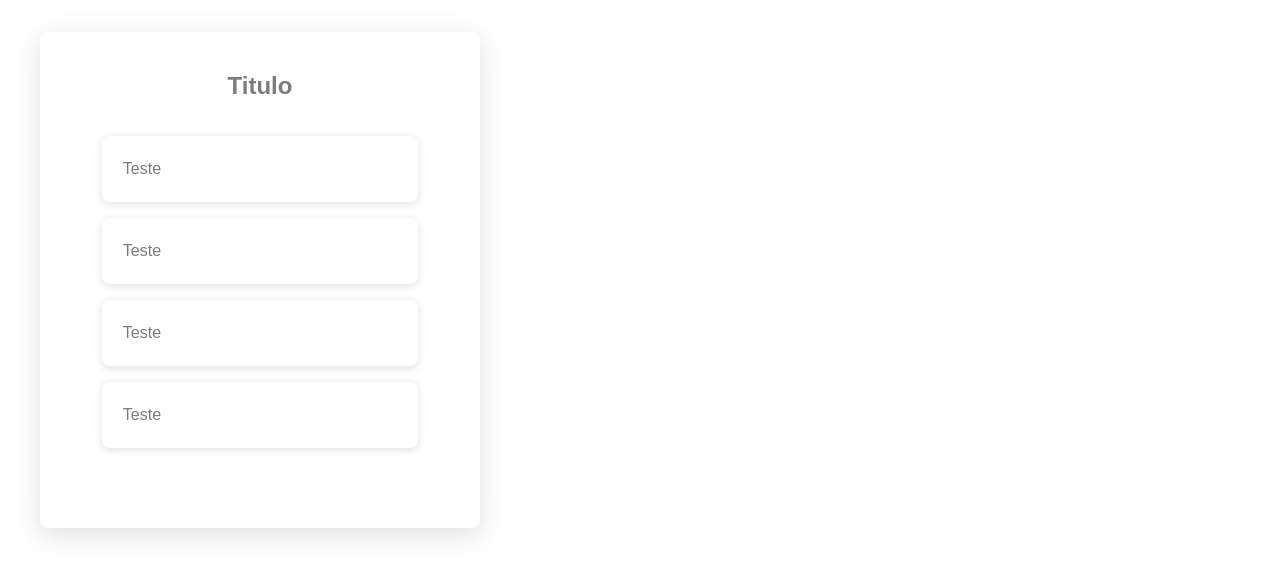
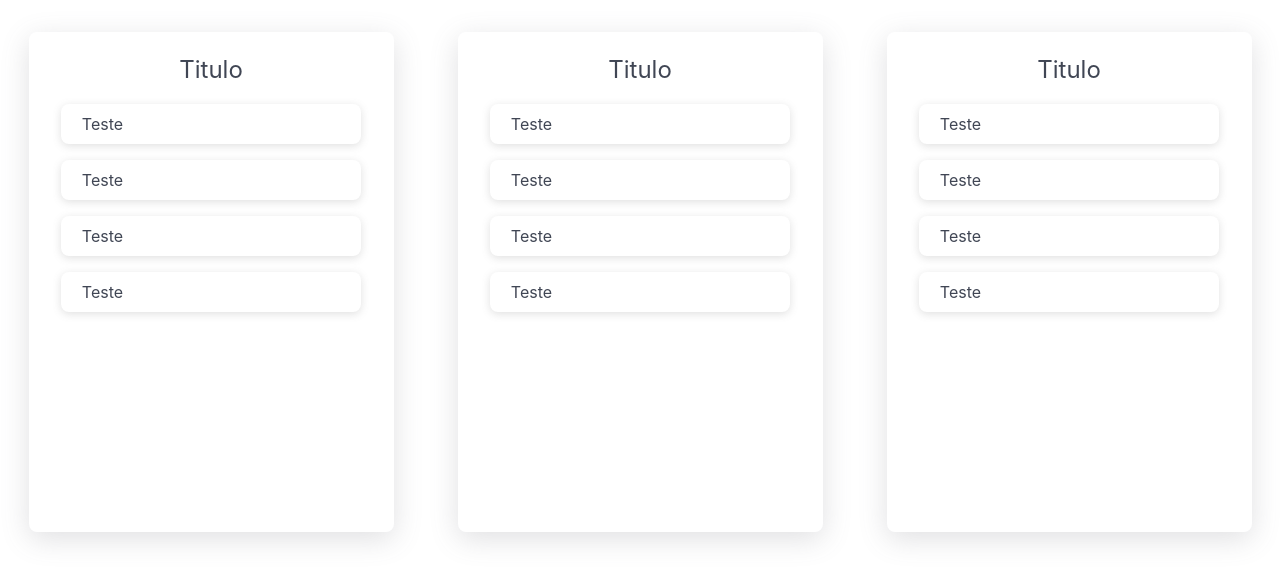
Before and after one commit to LucasVieiraaaa/Kanban, an Angular app: page / in a window 1280 px wide. Shown: the top 582 px of the page. Built offline with nearby package versions, Linux system fonts and the light colour scheme; a web font is replaced by a local one.

Commit message:
Improving style

```diff
--- a/src/app/main-view/main-view.component.html
+++ b/src/app/main-view/main-view.component.html
@@ -1,20 +1,55 @@
+<div class="kanban-row">
   <div class="card-box">
-  <h2>Titulo</h2>
+    <h1>Titulo</h1>
     <ul class="padding-0 margin-0">
       <div class="post-it-card">
         <p>Teste</p>
       </div>
-
       <div class="post-it-card">
         <p>Teste</p>
       </div>
-
       <div class="post-it-card">
         <p>Teste</p>
       </div>
-
       <div class="post-it-card">
         <p>Teste</p>
       </div>
     </ul>
   </div>
+
+  <div class="card-box">
+    <h1>Titulo</h1>
+    <ul class="padding-0 margin-0">
+      <div class="post-it-card">
+        <p>Teste</p>
+      </div>
+      <div class="post-it-card">
+        <p>Teste</p>
+      </div>
+      <div class="post-it-card">
+        <p>Teste</p>
+      </div>
+      <div class="post-it-card">
+        <p>Teste</p>
+      </div>
+    </ul>
+  </div>
+
+  <div class="card-box">
+    <h1>Titulo</h1>
+    <ul class="padding-0 margin-0">
+      <div class="post-it-card">
+        <p>Teste</p>
+      </div>
+      <div class="post-it-card">
+        <p>Teste</p>
+      </div>
+      <div class="post-it-card">
+        <p>Teste</p>
+      </div>
+      <div class="post-it-card">
+        <p>Teste</p>
+      </div>
+    </ul>
+  </div>
+</div>
--- a/src/app/main-view/main-view.component.scss
+++ b/src/app/main-view/main-view.component.scss
@@ -2,13 +2,13 @@
     padding: 1.25em;
     padding-bottom: 4em;;
     margin: 2em;
-    max-width: 400px;
-    height: auto;
+    max-width: 365px;
+    height: clamp(400px,500px,800px);
     display: flex;
     box-shadow: rgba(100, 100, 111, 0.2) 0px 7px 29px 0px;
     flex-direction: column;
     align-items: center;
-    justify-content: center;
+    justify-content: flex-start;
     border-radius: 0.5em;
 }
 
@@ -19,6 +19,8 @@
     border-radius: 0.5em;
     width: clamp(200px, 300px, 325px);
     height: auto;
+    word-wrap: break-word; /* Permite quebra de palavras longas */
+    overflow-wrap: break-word; /* Para suportar navegadores mais antigos */
 
     & p{
         margin-left: 0.8em;
@@ -32,3 +34,16 @@
 .margin-0{
     margin: 0;
 }
+
+h1{
+    font-size: 1.5em;
+}
+
+.kanban-row{
+    display: flex;
+    flex-direction: row;
+    flex-wrap: nowrap;
+    align-content: center;
+    justify-content: center;
+    align-items: center;
+}
--- a/src/mainstyles.scss
+++ b/src/mainstyles.scss
@@ -8,12 +8,12 @@ $input-shadow: nome;
 
 html, body {
     height: 100vh;
-    background-color: #ffffff;
+    background-color: #ffffff !important;
     font-family: Arial, Helvetica, sans-serif;
 }
 
 html {
-    background-color: #ffffff;
+    background-color: #ffffff !important;
     color: rgb(124, 124, 124);
     background-size: cover;
     font-family: var($family-sans-serif);
--- a/src/styles.scss
+++ b/src/styles.scss
@@ -1,3 +1,4 @@
 /* You can add global styles to this file, and also import other style files */
 
 @import './mainstyles.scss';
+@import '../node_modules/bulma/bulma.scss'
```
Lines whose indentation alone changed are shown as unchanged.
